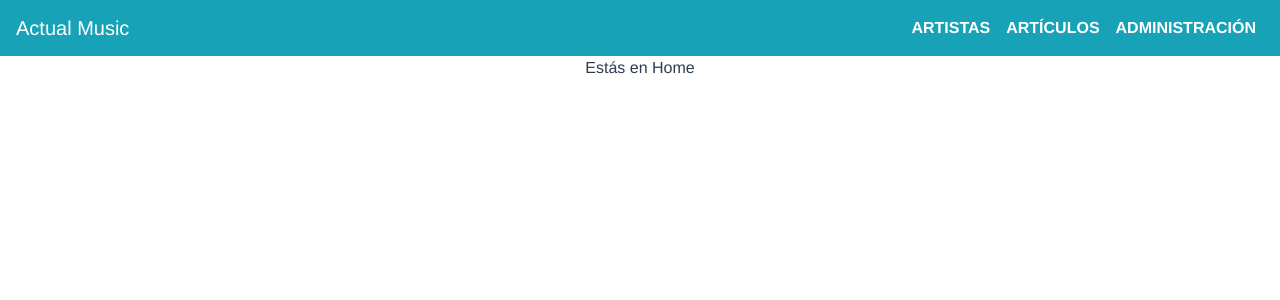
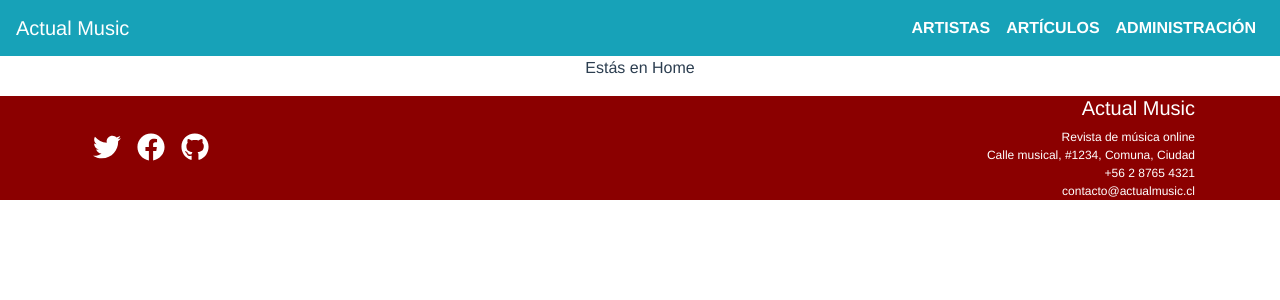
Before and after one commit to Anasu/TestPruebaTD1, a Vue app: page / in a window 1280 px wide. Shown: the top 300 px of the page. Built offline with nearby package versions, Linux system fonts and the light colour scheme.

Commit message:
Se arma el template básico del footer

```diff
--- a/src/components/Footer.vue
+++ b/src/components/Footer.vue
@@ -1,6 +1,21 @@
 <template>
-  <div>
-    <font-awesome-icon :icon="['fas', 'user-secret']" />
+  <div class="footer">
+    <b-container>
+      <b-row align-v="center">
+        <b-col class="footer_rrss">
+          <font-awesome-icon :icon="['fab', 'twitter']" />
+          <font-awesome-icon :icon="['fab', 'facebook']" />
+          <font-awesome-icon :icon="['fab', 'github']" />
+        </b-col>
+        <b-col class="footer_texto">
+          <h3 class="footer_texto-titulo">Actual Music</h3>
+          <p class="footer_texto-detalle">Revista de música online</p>
+          <p class="footer_texto-detalle">Calle musical, #1234, Comuna, Ciudad</p>
+          <p class="footer_texto-detalle">+56 2 8765 4321</p>
+          <p class="footer_texto-detalle">contacto@actualmusic.cl</p>
+        </b-col>
+      </b-row>
+    </b-container>
   </div>
 </template>
 
@@ -11,5 +26,31 @@ export default {
 </script>
 
 <style lang="scss" scoped>
+.footer {
+  background-color: darkred;
+  color: white;
+
+  &_rrss {
+    font-size: 1.75rem;
+    text-align: left;
+
+    svg {
+      margin: 0 0.5rem;
+    }
+  }
+
+  &_texto {
+    text-align: right;
+
+    &-titulo {
+      font-size: 1.25rem;
+    }
+
+    &-detalle {
+      margin-bottom: 0;
+      font-size: 0.75rem;
+    }
+  }
+}
 
 </style>
```
